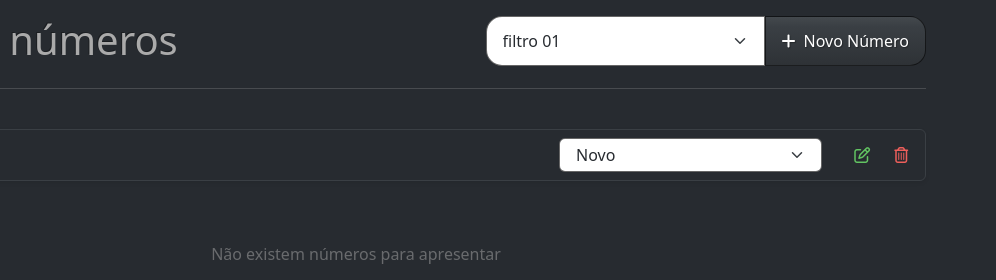
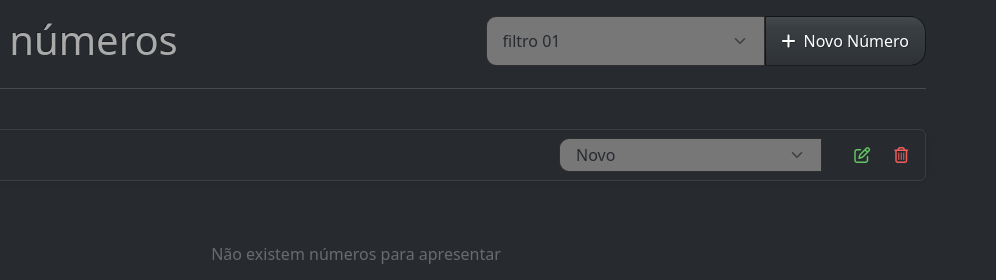
Before and after one commit to L43RC10/lista_n-meros, a plain HTML site: page frontend/index.html in a window 1280 px wide. Shown: the top 280 px of the page, 284-1280 px from the left. Drawn offline with Linux system fonts and the light colour scheme.

Commit message:
Finalizado parte do aspecto visual do app com Bootstrap

```diff
--- a/frontend/index.html
+++ b/frontend/index.html
@@ -9,6 +9,20 @@
     <style>
         h5 {
             margin-bottom: 0;
+        }
+
+        .filtro {
+            background-color: #777;
+            transition: .5s;
+            border-radius: 10px 0 0 10px;
+        }
+
+        .filtro:hover {
+            background-color: #ccc;
+        }
+
+        .filtro:focus {
+            border-radius: 10px 0 0 0;
         }
 
         .barra-tarefas {
@@ -37,8 +51,7 @@
             </div>
             <div class="col text-end p-0">
                 <div class="d-flex justify-content-end">
-                    <!-- <select id="select-filter" class="form-select me-3 w-50"> -->
-                    <select id="select-filter" class="form-select w-50 rounded-start-4 rounded-end-0">
+                    <select id="select-filter" class="form-select w-50 filtro"> <!--  rounded-start-4 rounded-end-0 -->>
                         <option value="filtro 01">filtro 01</option>
                         <option value="filtro 02">filtro 02</option>
                     </select>
@@ -56,7 +69,7 @@
                         <h5><i class="fa-brands fa-whatsapp me-2 text-success"></i></h5><h5>11 98488-4568</h5>
                     </div>
                     <div class="col-3 text-center">
-                        <select id="task_status" class="form-select py-1">
+                        <select id="task_status" class="form-select py-1 filtro">
                             <option value="new">Novo</option>
                             <option value="in_progress">Em progresso</option>
                             <option value="canceled">Cancelado</option>
```
